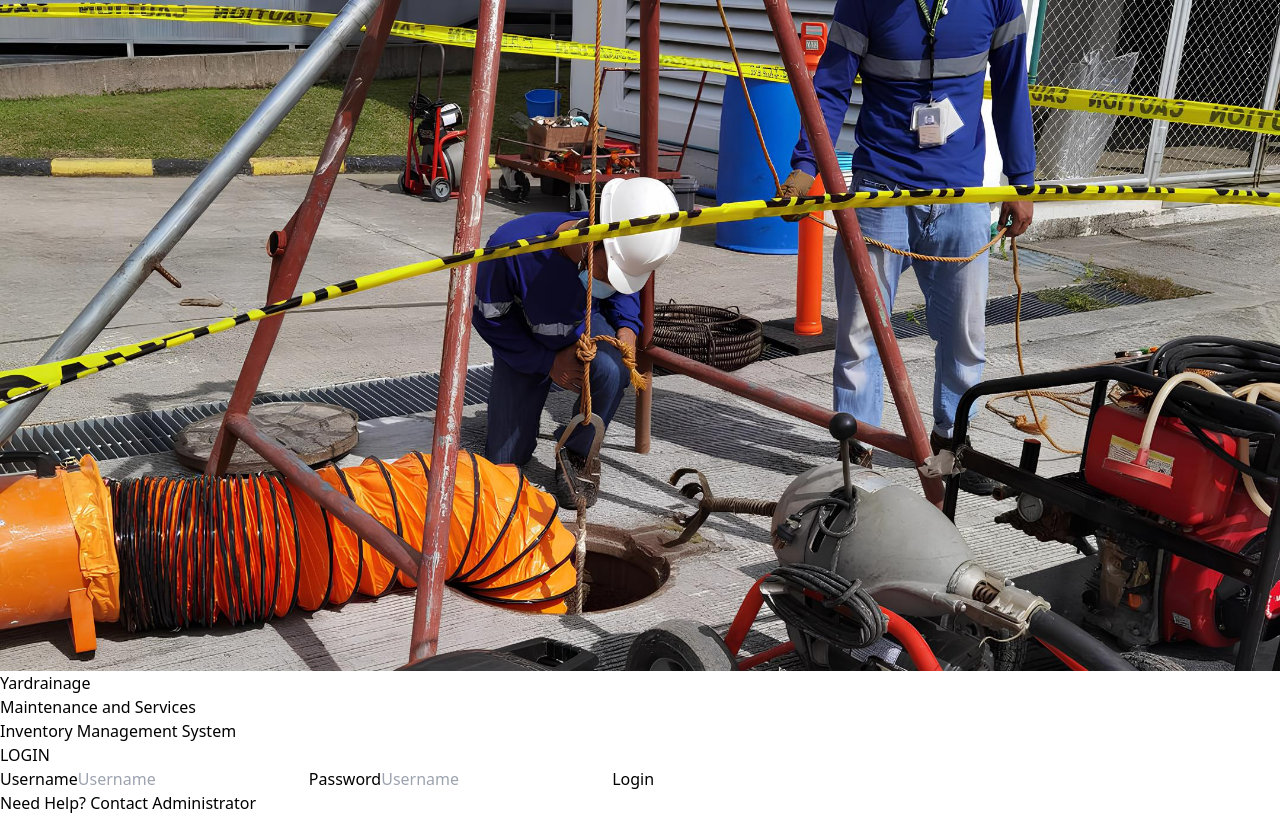
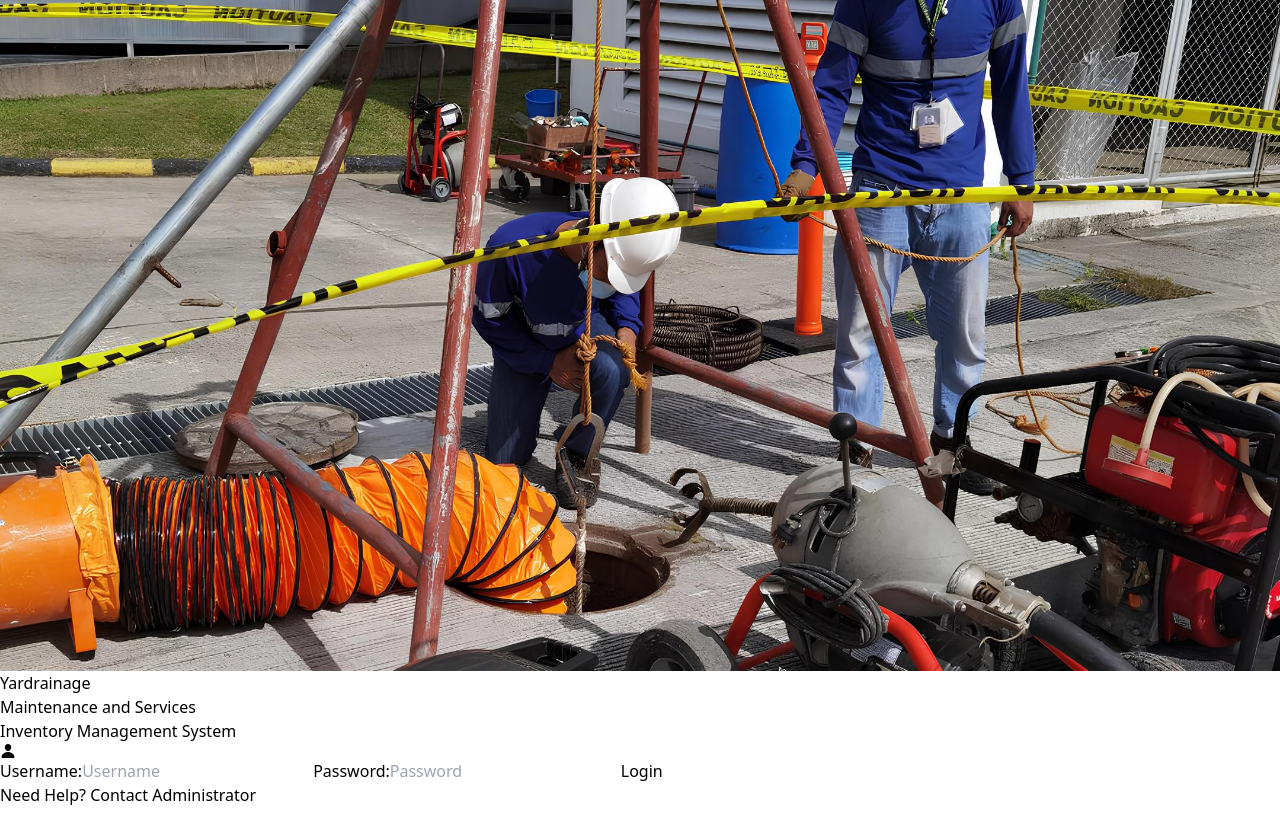
Before and after one commit to dino1210/Yar-Drainage-Project-Management-System, a React (Vite) app: page / in a window 1280 px wide. Built offline with nearby package versions, Linux system fonts and the light colour scheme.

Commit message:
Few tweaks in the login page.

```diff
--- a/package.json
+++ b/package.json
@@ -11,7 +11,8 @@
   },
   "dependencies": {
     "react": "^18.3.1",
-    "react-dom": "^18.3.1"
+    "react-dom": "^18.3.1",
+    "react-icons": "^5.3.0"
   },
   "devDependencies": {
     "@eslint/js": "^9.11.1",
--- a/src/components/Login.jsx
+++ b/src/components/Login.jsx
@@ -1,6 +1,7 @@
 import React from 'react'
 import bg from '../assets/bg.jpg'
 import companyLogo from '../assets/companyLogo.png'
+import { IoPerson } from "react-icons/io5";
 
 const Login = () => {
   return (
@@ -17,13 +18,15 @@ const Login = () => {
                 {/*<img className='w-[150px] h-auto mx-auto mt-4' src={companyLogo} alt='Company Logo' />*/}
              </div>
             <form className='bg-white h-[400px] w-[300px] rounded-[30px] p-7'>
-                <h2>LOGIN</h2>
-                <label>Username</label>
-                <input type='text' placeholder='Username' />
-                <label>Password</label>
-                <input type='password' placeholder='Username' />
-                <button>Login</button>
-                <p>Need Help? <a href="www.google.com">Contact Administrator</a></p>
+                <div className='flex flex-col items-center m-8'>
+                <IoPerson className="text-[#17A2B8] h-10 w-auto"/>
+                </div>
+                <label className='text-sm'>Username:</label>
+                <input className='border p-2 w-full' type='text' placeholder='Username' />
+                <label className='text-sm'>Password:</label>
+                <input className='border p-2 w-full mb-5' type='password' placeholder='Password' />
+                <button className='bg-[#17A2B8] text-white w-full rounded-lg py-1 mb-12' type='subm'>Login</button>
+                <p className='text-sm'>Need Help? <a href="www.google.com">Contact Administrator</a></p>
             </form>
         </div>
     </div>
```
Also changed, not shown: 1 other file (tests, documents, lock files or other folders).
